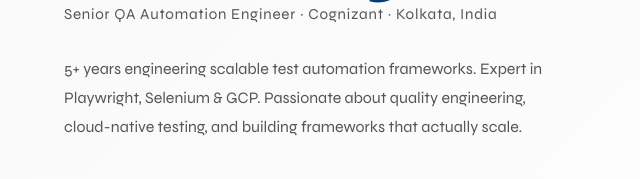
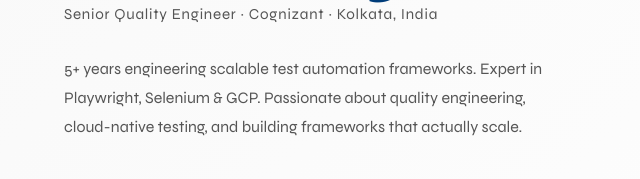
Before and after one commit to MuskaanTimbadiya/MuskaanTimbadiya.github.io, a plain HTML site: page index.html in a window 1280 px wide. Shown: the part 436-615 px from the top of the page, 0-640 px from the left. Drawn offline with Linux system fonts and the light colour scheme; no server answers; a web font is replaced by a local one.

Commit message:
Update index.html

```diff
--- a/index.html
+++ b/index.html
@@ -883,7 +883,7 @@
     <h1 class="hero-name">
       Muskaan<br><span class="italic">Timbadiya</span>
     </h1>
-    <p class="hero-title">Senior QA Automation Engineer · Cognizant · Kolkata, India</p>
+    <p class="hero-title">Senior Quality Engineer · Cognizant · Kolkata, India</p>
     <p class="hero-desc">
       5+ years engineering scalable test automation frameworks. Expert in Playwright, Selenium & GCP.
       Passionate about quality engineering, cloud-native testing, and building frameworks that actually scale.
```
